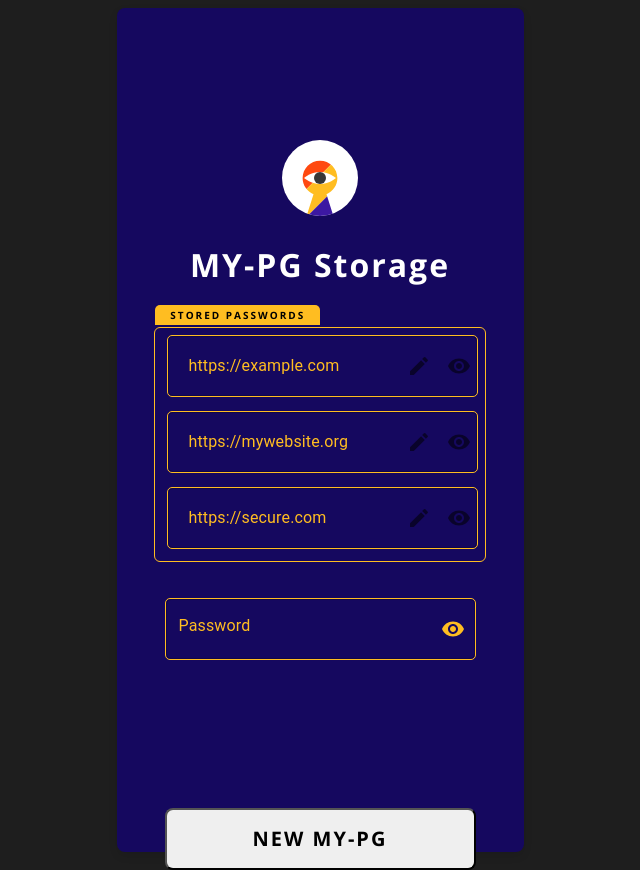
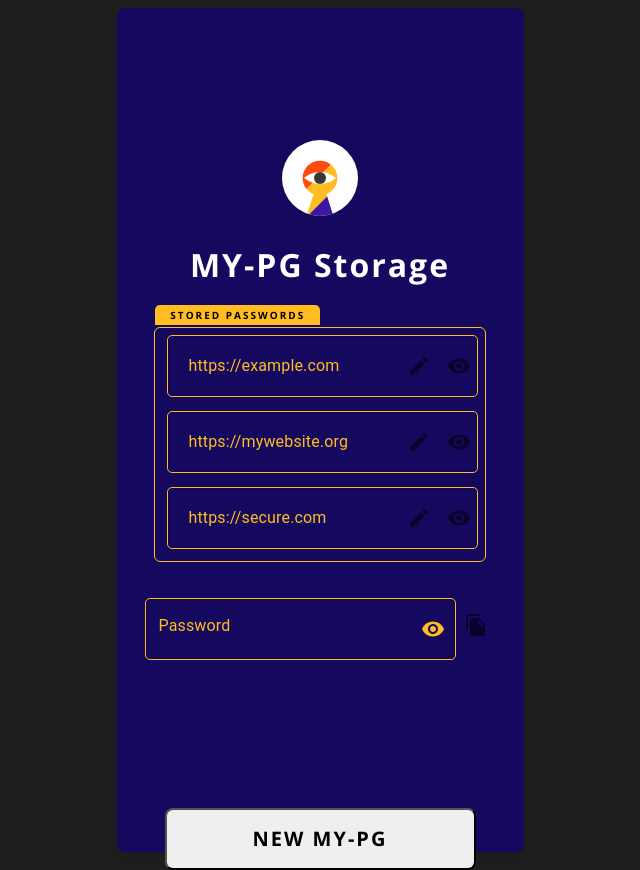
Before and after one commit to Emadenni/my-password-generator, a React (Vite) app in the folder frontend/: page /storage in a window 1280 px wide. Shown: the whole page, without its empty margins (320-960 px from the left). Built offline with nearby package versions, Linux system fonts and the light colour scheme; a web font is replaced by a local one.

Commit message:
updated storage page

```diff
--- a/frontend/src/pages/Storage/Storage.tsx
+++ b/frontend/src/pages/Storage/Storage.tsx
@@ -3,8 +3,9 @@ import Layout from "../../components/Layout/Layout";
 import Logo from "../../assets/images/Logo.svg";
 import InputGroup from "../../components/inputGroup";
 import { useNavigate } from "react-router-dom";
-import { Box } from "@mui/material";
+import { Box, IconButton } from "@mui/material";
 import InputField from "../../components/inputField";
+import { FileCopy } from '@mui/icons-material';
 
 export interface PasswordEntry {
   id: number;
@@ -55,13 +56,14 @@ const Storage: React.FC = () => {
         >
             <Box className="storage-container">
                 <InputGroup
-            passwords={passwords}
-            onEdit={handleEdit}
-            onShowPassword={handleShowPassword}
-            groupClassName="input-group" toggleShowPassword={function (): void {
-              throw new Error("Function not implemented.");
-            } } showPassword={false}                />
-                <Box style={{ marginTop: '20px' }}>
+                    passwords={passwords}
+                    onEdit={handleEdit}
+                    onShowPassword={handleShowPassword}
+                    toggleShowPassword={toggleShowPassword}
+                    showPassword={showPassword}
+                    groupClassName="input-group"
+                />
+                <Box style={{ marginTop: '20px', display: 'flex', alignItems: 'center' }}>
                     <InputField
                         label="Password"
                         value={showPassword ? selectedPassword : "•".repeat(selectedPassword.length)}
@@ -69,6 +71,9 @@ const Storage: React.FC = () => {
                         type={showPassword ? "text" : "password"}
                         inputClassName="play-inside-input"
                     />
+                    <IconButton onClick={() => navigator.clipboard.writeText(selectedPassword)}>
+                        <FileCopy />
+                    </IconButton>
                 </Box>
             </Box>
         </Layout>
```
Also changed, not shown: frontend/src/components/inputGroup.tsx (line endings or trailing spaces).
